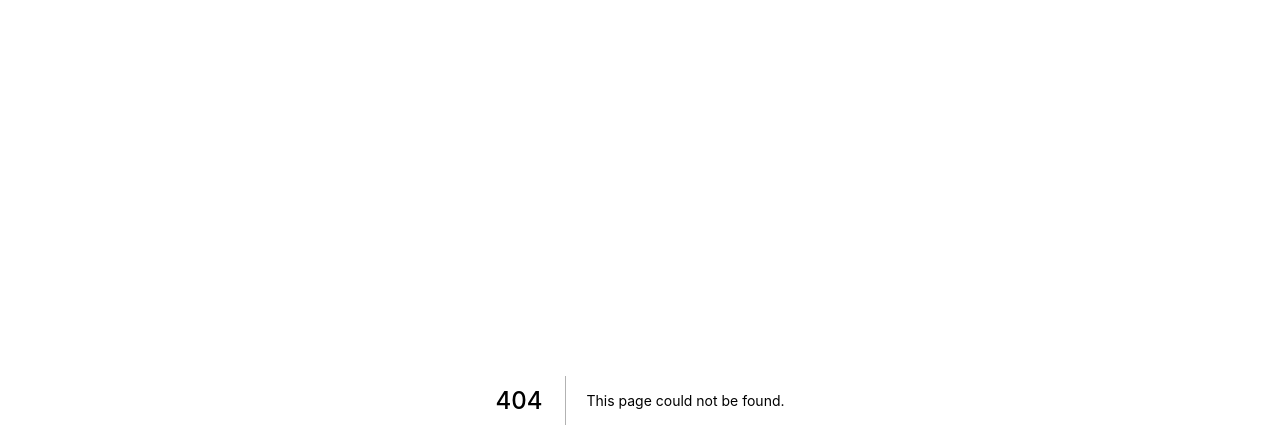
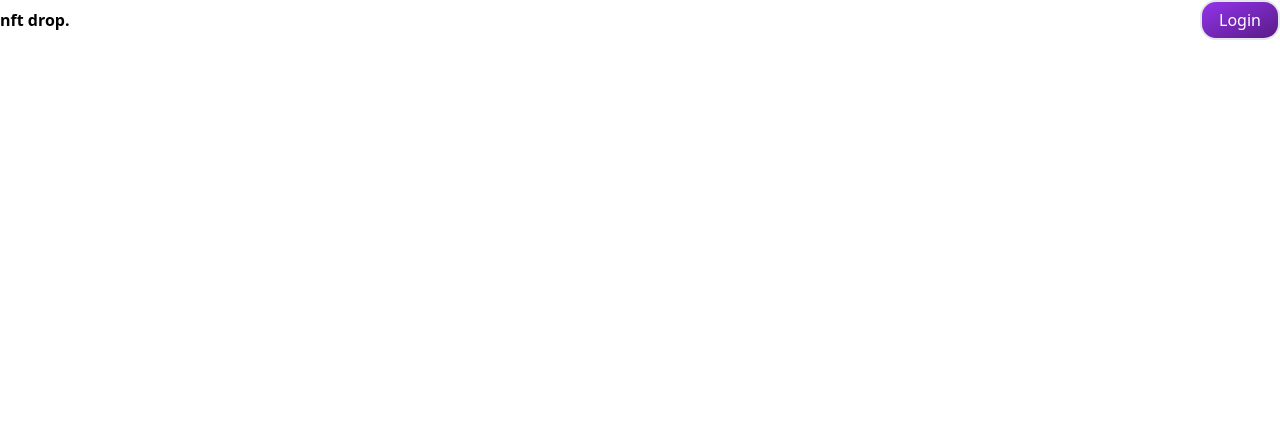
Before and after one commit to thidkyar/nft-drop, a Next.js app: page /components/Header in a window 1280 px wide. Before the commit this address had no page. Shown: the top 448 px of the page. Built offline with nearby package versions, Linux system fonts and the light colour scheme.

Commit message:
create header component

```diff
--- /dev/null
+++ b/pages/components/Header.tsx
@@ -0,0 +1,12 @@
+function Header() {
+  return (
+    <header className="flex items-center justify-between sticky">
+      <h1 className="w-52 cursor-pointer font-bold">nft drop.</h1>
+      <button className="rounded-2xl border-2 bg-gradient-to-br from-purple-600 to-purple-900 w-20 h-10 text-white animate-ease-in-out">
+        Login
+      </button>
+    </header>
+  )
+}
+
+export default Header
```
